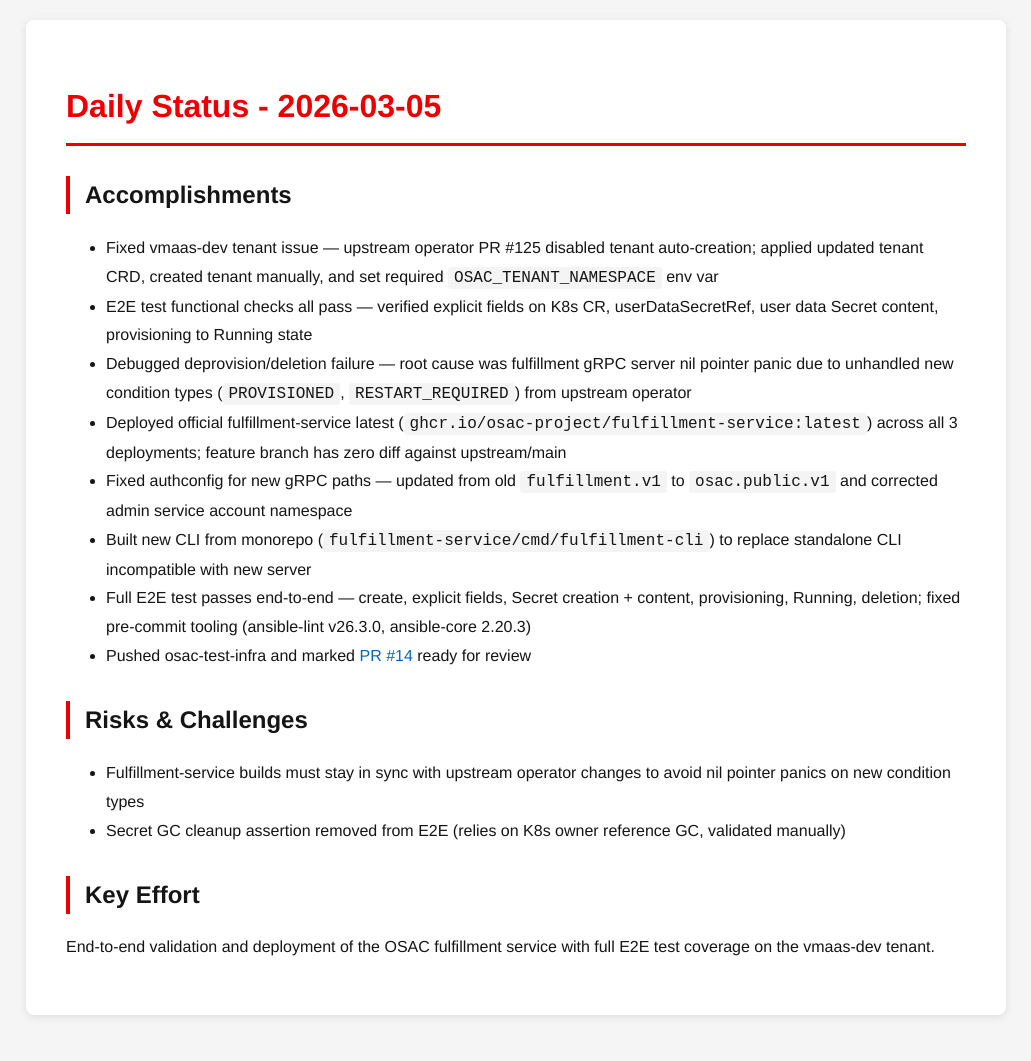
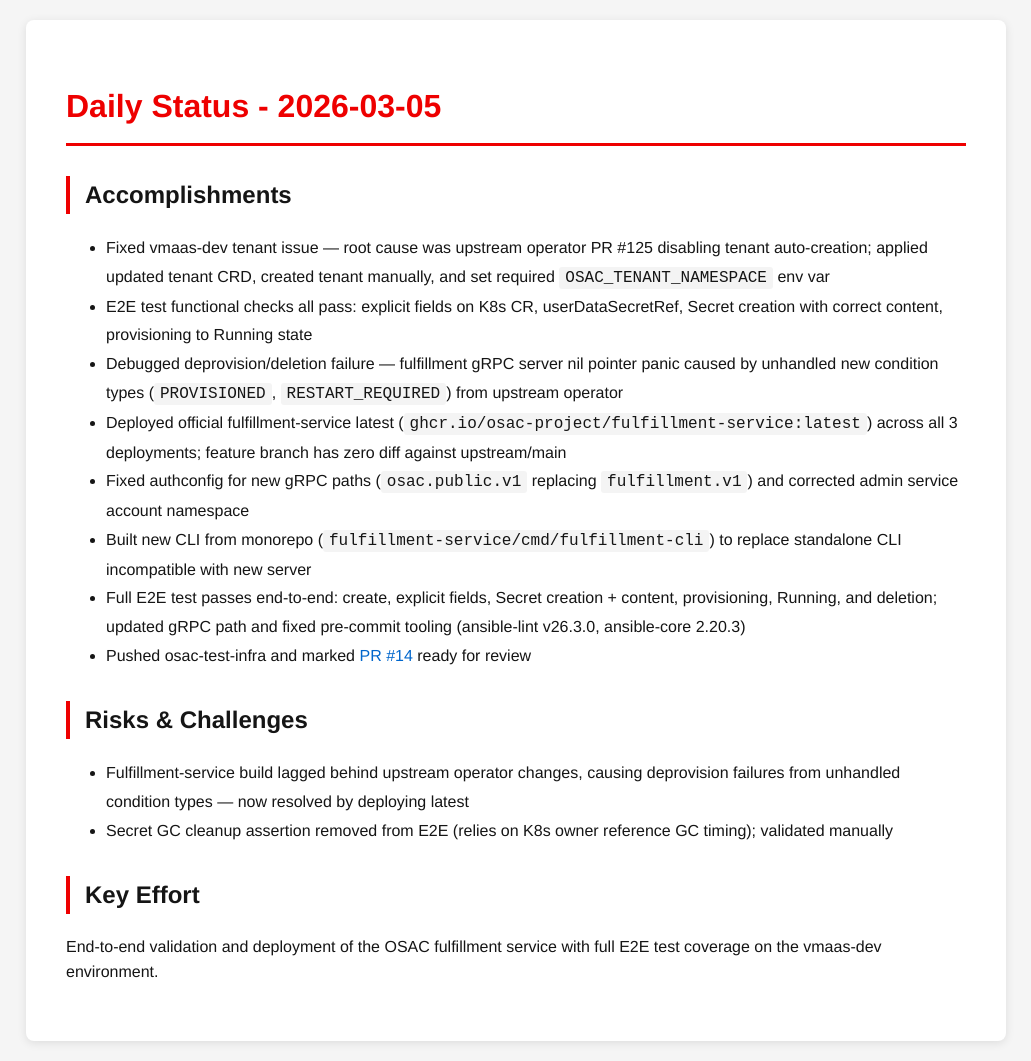
Before and after one commit to tzvatot/daily-status, a Jekyll site: the page built from 2026-03-05.md, in a window 1280 px wide. Shown: the whole page, without its empty margins (124-1155 px from the left). Built offline with Jekyll 4.4.1, drawn with Linux system fonts in a browser that asks for light colours; before the commit the page ends 1035 px from its top, so only the background shows below that.

Commit message:
Daily status update - 2026-03-05

```diff
--- a/2026-03-05.md
+++ b/2026-03-05.md
@@ -7,18 +7,18 @@ date: 2026-03-05
 # Daily Status - 2026-03-05
 
 ## Accomplishments
-- Fixed vmaas-dev tenant issue — upstream operator PR #125 disabled tenant auto-creation; applied updated tenant CRD, created tenant manually, and set required `OSAC_TENANT_NAMESPACE` env var
-- E2E test functional checks all pass — verified explicit fields on K8s CR, userDataSecretRef, user data Secret content, provisioning to Running state
-- Debugged deprovision/deletion failure — root cause was fulfillment gRPC server nil pointer panic due to unhandled new condition types (`PROVISIONED`, `RESTART_REQUIRED`) from upstream operator
+- Fixed vmaas-dev tenant issue — root cause was upstream operator PR #125 disabling tenant auto-creation; applied updated tenant CRD, created tenant manually, and set required `OSAC_TENANT_NAMESPACE` env var
+- E2E test functional checks all pass: explicit fields on K8s CR, userDataSecretRef, Secret creation with correct content, provisioning to Running state
+- Debugged deprovision/deletion failure — fulfillment gRPC server nil pointer panic caused by unhandled new condition types (`PROVISIONED`, `RESTART_REQUIRED`) from upstream operator
 - Deployed official fulfillment-service latest (`ghcr.io/osac-project/fulfillment-service:latest`) across all 3 deployments; feature branch has zero diff against upstream/main
-- Fixed authconfig for new gRPC paths — updated from old `fulfillment.v1` to `osac.public.v1` and corrected admin service account namespace
+- Fixed authconfig for new gRPC paths (`osac.public.v1` replacing `fulfillment.v1`) and corrected admin service account namespace
 - Built new CLI from monorepo (`fulfillment-service/cmd/fulfillment-cli`) to replace standalone CLI incompatible with new server
-- Full E2E test passes end-to-end — create, explicit fields, Secret creation + content, provisioning, Running, deletion; fixed pre-commit tooling (ansible-lint v26.3.0, ansible-core 2.20.3)
+- Full E2E test passes end-to-end: create, explicit fields, Secret creation + content, provisioning, Running, and deletion; updated gRPC path and fixed pre-commit tooling (ansible-lint v26.3.0, ansible-core 2.20.3)
 - Pushed osac-test-infra and marked [PR #14](https://github.com/osac-project/osac-test-infra/pull/14) ready for review
 
 ## Risks & Challenges
-- Fulfillment-service builds must stay in sync with upstream operator changes to avoid nil pointer panics on new condition types
-- Secret GC cleanup assertion removed from E2E (relies on K8s owner reference GC, validated manually)
+- Fulfillment-service build lagged behind upstream operator changes, causing deprovision failures from unhandled condition types — now resolved by deploying latest
+- Secret GC cleanup assertion removed from E2E (relies on K8s owner reference GC timing); validated manually
 
 ## Key Effort
-End-to-end validation and deployment of the OSAC fulfillment service with full E2E test coverage on the vmaas-dev tenant.
+End-to-end validation and deployment of the OSAC fulfillment service with full E2E test coverage on the vmaas-dev environment.
```
